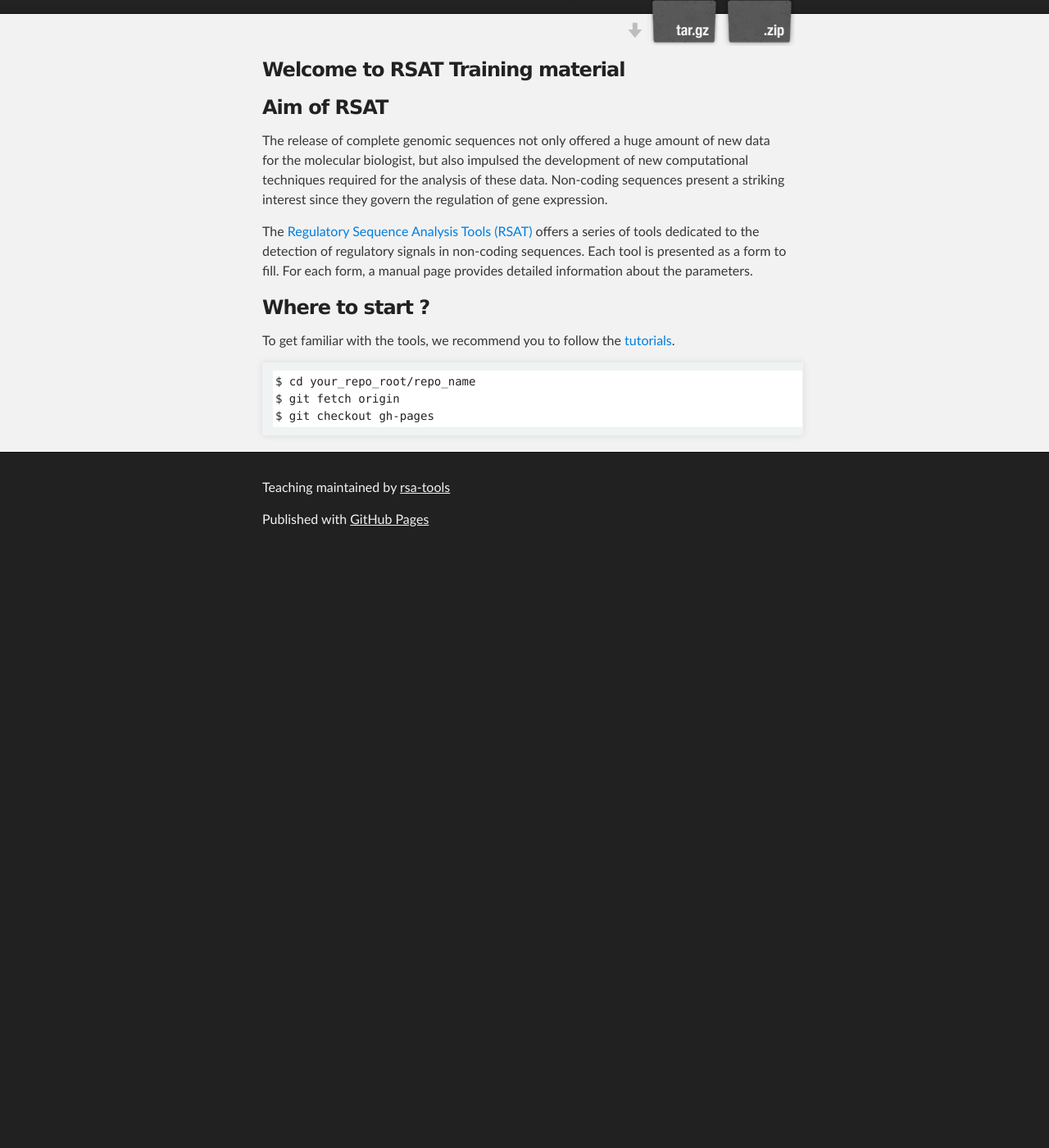
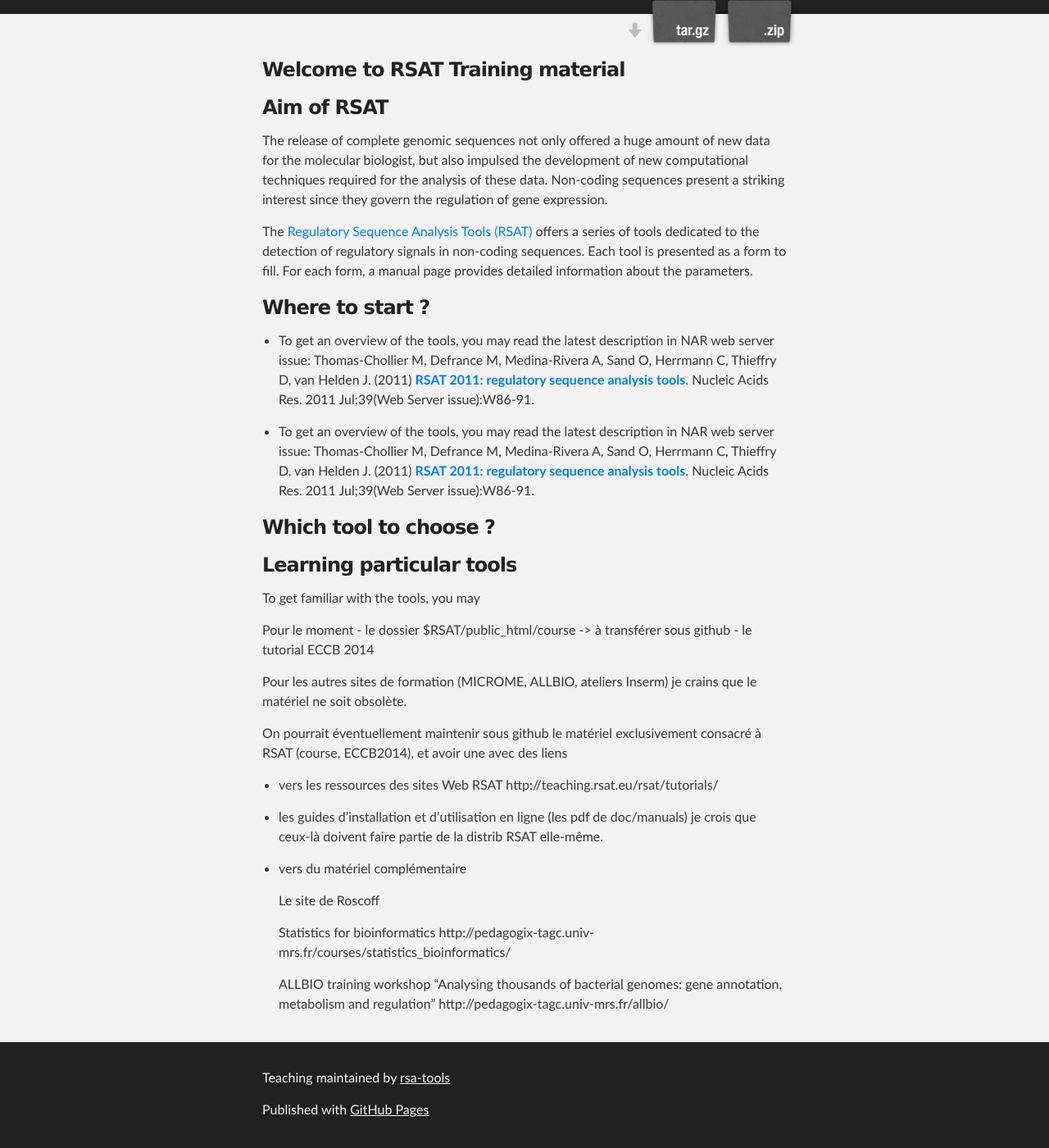
Before and after one commit to rsa-tools/teaching, a Jekyll site: the page built from index.md, in a window 1280 px wide and 1400 px high, scrolled down 193 px. Shown: the whole window at 82% size. Built offline with Jekyll 4.4.1, drawn with Linux system fonts in a browser that asks for light colours; Markdown is read by kramdown in place of the engine named in the settings; before the commit the page ends 900 px from its top, so only the background shows below that.

Commit message:
start adding content

````diff
--- a/index.md
+++ b/index.md
@@ -18,13 +18,42 @@
 
 
 ### Where to start ?
-To get familiar
-with the tools, we recommend you to follow the <B><A
-HREF="tutorials/tutorials.html">tutorials</A></B>.
+
+* To get an overview of the tools, you may read the latest description in NAR web server issue:
+Thomas-Chollier M, Defrance M, Medina-Rivera A, Sand O, Herrmann C, Thieffry D, van Helden J. (2011)
+**[RSAT 2011: regulatory sequence analysis tools](http://nar.oxfordjournals.org/content/39/suppl_2/W86.long)**. Nucleic Acids Res. 2011 Jul;39(Web Server issue):W86-91.
+
+* To get an overview of the tools, you may read the latest description in NAR web server issue:
+Thomas-Chollier M, Defrance M, Medina-Rivera A, Sand O, Herrmann C, Thieffry D, van Helden J. (2011)
+**[RSAT 2011: regulatory sequence analysis tools](http://nar.oxfordjournals.org/content/39/suppl_2/W86.long)**. Nucleic Acids Res. 2011 Jul;39(Web Server issue):W86-91.
+
+### Which tool to choose ?
+
+### Learning particular tools
+To get familiar with the tools, you may
+
+Pour le moment
+	- le dossier $RSAT/public_html/course
+		-> à transférer sous github
+	- le tutorial ECCB 2014
 
 
-```
-$ cd your_repo_root/repo_name
-$ git fetch origin
-$ git checkout gh-pages
-```
+Pour les autres sites de formation (MICROME, ALLBIO, ateliers Inserm) je crains que le matériel ne soit obsolète.
+
+On pourrait éventuellement maintenir sous github le matériel exclusivement consacré à RSAT (course, ECCB2014), et avoir une avec des liens
+
+- vers les ressources des sites Web RSAT
+	http://teaching.rsat.eu/rsat/tutorials/
+
+- les guides d'installation et d'utilisation en ligne (les pdf de doc/manuals)
+	je crois que ceux-là doivent faire partie de la distrib RSAT elle-même.
+
+- vers du matériel complémentaire
+
+	Le site de Roscoff
+
+	Statistics for bioinformatics
+		http://pedagogix-tagc.univ-mrs.fr/courses/statistics_bioinformatics/
+
+	ALLBIO training workshop "Analysing thousands of bacterial genomes: gene annotation, metabolism and regulation"
+		http://pedagogix-tagc.univ-mrs.fr/allbio/
````
